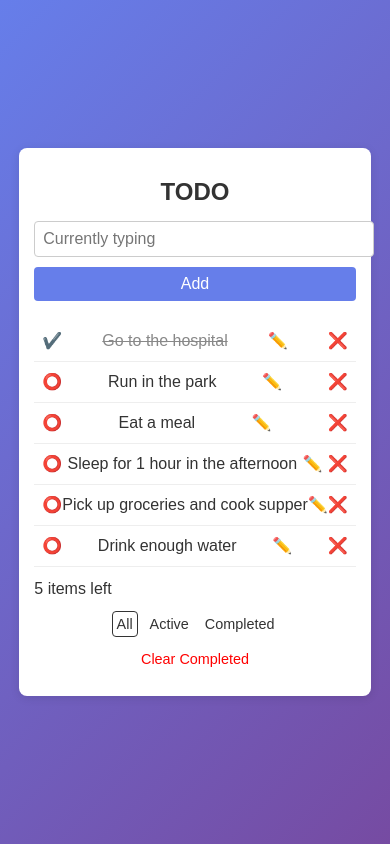
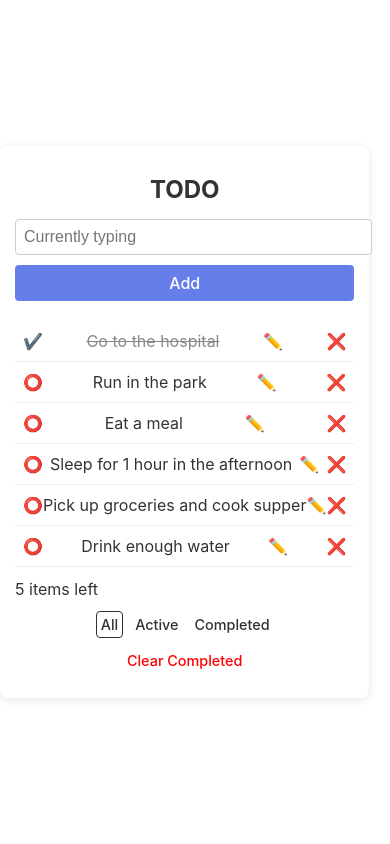
Before and after one commit to stine-ri/tech-assessment-, a React (Vite) app in the folder Assignment/: page / in a window 390 px wide. Built offline with nearby package versions, Linux system fonts and the light colour scheme.

Commit message:
Update App.css

```diff
--- a/Assignment/src/App.css
+++ b/Assignment/src/App.css
@@ -6,19 +6,18 @@ html, body {
   overflow-x: hidden; /* Prevent horizontal scrolling */
 }
 
-/* Body styling with gradient background */
-body {
+/* Background wrapper that covers the full viewport */
+.background-wrapper {
+  position: absolute; /* Ensure the background is fixed and fills the screen */
+  top: 0;
+  left: 0;
+  width: 100%;
+  height: 100%;
   background: linear-gradient(135deg, #667eea, #764ba2);
   background-size: cover; /* Ensure the background fills the entire viewport */
-  background-position: center; /* Center the background */
-  background-attachment: fixed; /* Fix the background while scrolling */
-  color: #fff;
-  font-family: 'Arial', sans-serif;
-  display: flex;
-  justify-content: center;
-  align-items: center;
-  height: 100%; /* Full height to cover the entire viewport */
-  min-height: 100vh; /* Ensure the body covers at least the viewport height */
+  background-position: center;
+  background-attachment: fixed;
+  z-index: -1; /* Place it behind the content */
 }
 
 /* Todo app container */
@@ -28,10 +27,11 @@ body {
   padding: 20px;
   border-radius: 8px;
   box-shadow: 0 2px 10px rgba(0, 0, 0, 0.1);
-  max-width: 100%;  /* Full width on mobile */
-  width: 100%;      /* Ensure full width */
+  max-width: 400px; /* Fixed width for the container */
+  width: 100%;
   margin: 20px;
-  box-sizing: border-box;  /* Ensure padding is inside the width */
+  box-sizing: border-box; /* Ensure padding is inside the width */
+  z-index: 1; /* Ensure it stays above the background */
 }
 
 /* Headings inside the todo-app */
@@ -121,13 +121,9 @@ body {
 @media (max-width: 640px) {
   /* Ensure body background remains fixed and covers the viewport */
   body {
-    background: linear-gradient(135deg, #667eea, #764ba2);
-    background-size: cover;
-    background-position: center;
-    background-attachment: fixed;
-    min-height: 100vh; /* Ensure body takes up full screen height */
+    margin: 0;
+    height: 100vh; /* Ensure the body takes full screen height */
     overflow-x: hidden; /* Prevent horizontal scroll */
-    margin: 0;
   }
 
   /* Todo app container for mobile */
```
